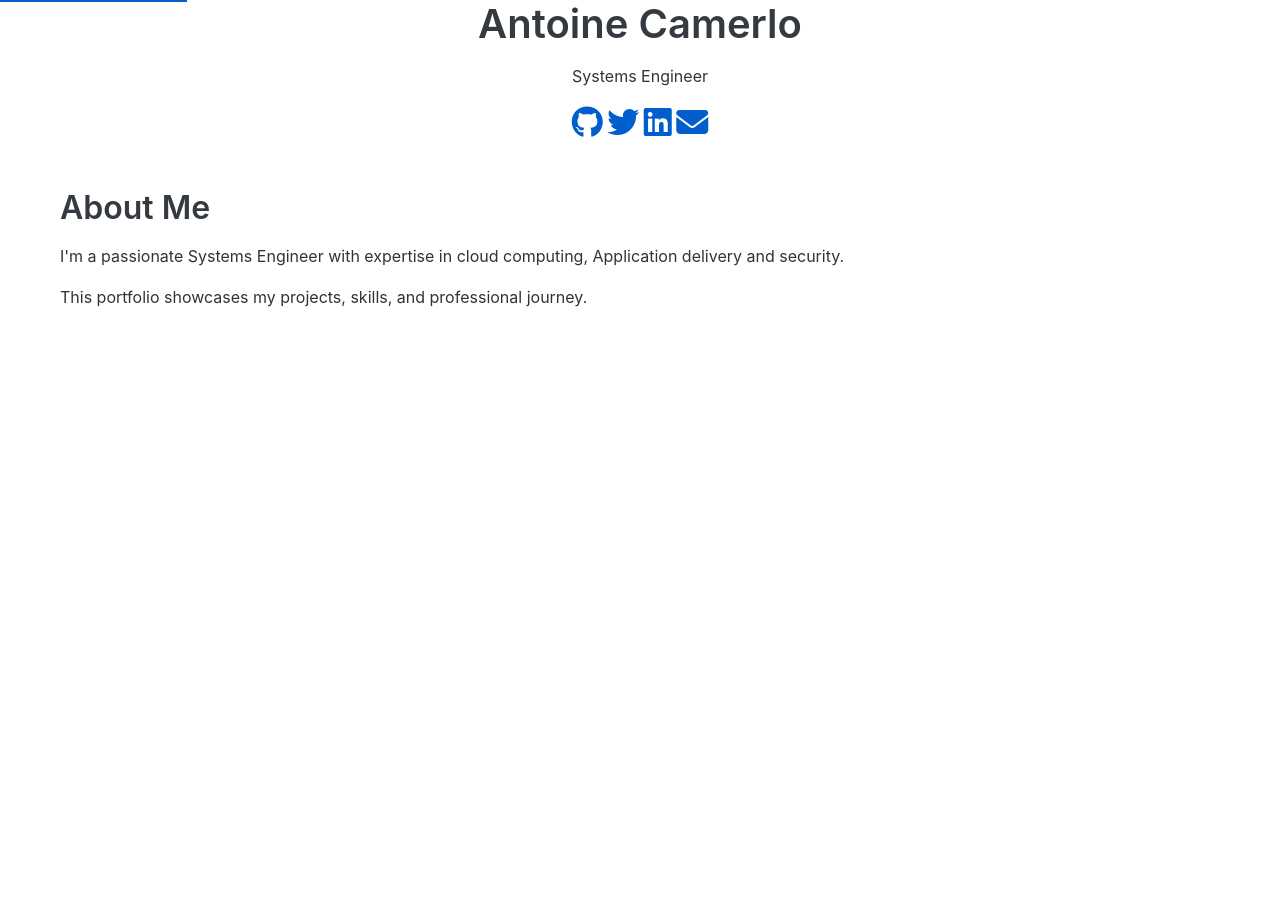
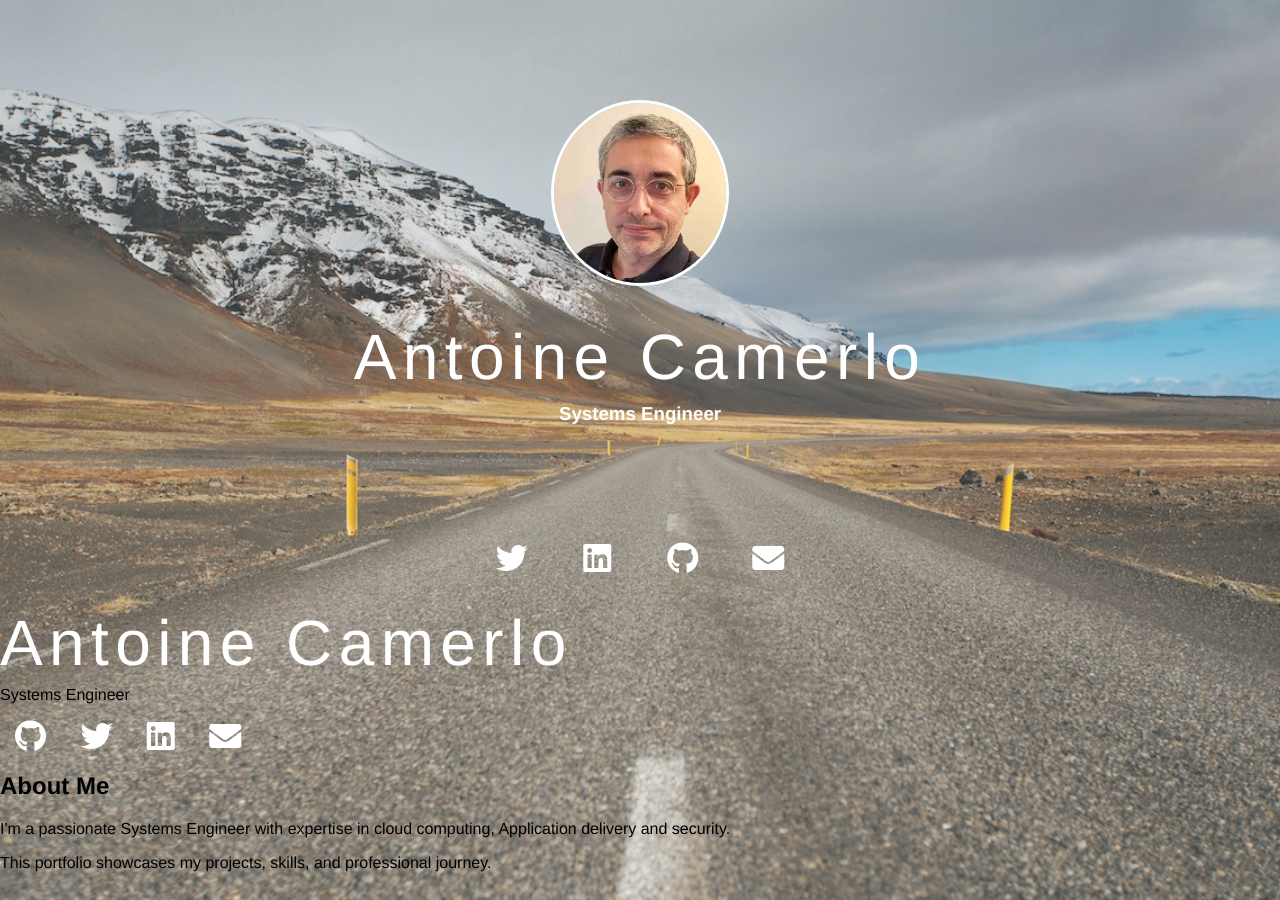
Before and after one commit to aca2328/aca2328.github.io, a Jekyll site: the page built from index.md, in a window 1280 px wide. Built offline with Jekyll 4.4.1, drawn with Linux system fonts in a browser that asks for light colours; nearby versions of some CDN libraries.

Commit message:
local theme

```diff
--- a/Gemfile
+++ b/Gemfile
@@ -2,8 +2,3 @@
 # The following lines are needed if you want to build the page locally
 source 'https://rubygems.org'
 gem 'github-pages', '~> 232'
-gem 'jekyll-remote-theme'
-
-# Experts only!
-# Edit the following line for local testing with custom versions of the theme
-# gem 'cover-card', path: "../cover-card"
--- a/_config.yml
+++ b/_config.yml
@@ -1,5 +1,6 @@
 # Theme
-remote_theme: epidrome/cover-card@main
+# remote_theme: epidrome/cover-card@main
+# theme: cover-card
 baseurl: /
 
 # Plugins
--- a/_includes/head.html
+++ b/_includes/head.html
@@ -1,62 +1,10 @@
 <meta charset="utf-8">
-<meta name="viewport" content="width=device-width, initial-scale=1.0, maximum-scale=1.0, user-scalable=no">
-<meta name="description" content="{{ page.description | default: site.description }}">
-<meta name="keywords" content="Systems Engineer, DevOps, {{ site.title }}">
-<meta name="author" content="{{ site.title }}">
-
-<!-- OpenGraph / Social Media Meta Tags -->
-<meta property="og:type" content="website">
-<meta property="og:title" content="{{ page.title | default: site.title }}">
-<meta property="og:description" content="{{ page.description | default: site.description }}">
-<meta property="og:image" content="{{ site.url }}{{ site.background | relative_url }}">
-<meta property="og:url" content="{{ page.url | absolute_url }}">
-<meta property="og:site_name" content="{{ site.title }}">
-
-<!-- Twitter Card -->
-<meta name="twitter:card" content="summary_large_image">
-<meta name="twitter:title" content="{{ page.title | default: site.title }}">
-<meta name="twitter:description" content="{{ page.description | default: site.description }}">
-<meta name="twitter:image" content="{{ site.url }}{{ site.background | relative_url }}">
-<meta name="twitter:creator" content="@{{ site.twitter }}">
-
-<!-- Favicon -->
-<link rel="icon" href="{{ site.favicon | relative_url }}" type="image/x-icon">
-
-<!-- Canonical URL -->
-<link rel="canonical" href="{{ page.url | absolute_url }}">
-
-<!-- Preload critical assets -->
-<link rel="preload" href="{{ site.avatar | relative_url }}" as="image">
-<link rel="preload" href="{{ site.background | relative_url }}" as="image">
-
-<!-- Responsive design and performance -->
-<meta http-equiv="X-UA-Compatible" content="IE=edge">
-<meta name="theme-color" content="#005fcc">
-
-<!-- JSON-LD Schema Markup -->
-<script type="application/ld+json">
-{
-  "@context": "https://schema.org",
-  "@type": "Person",
-  "name": "{{ site.title }}",
-  "url": "{{ site.url }}",
-  "image": "{{ site.url }}{{ site.avatar | relative_url }}",
-  "sameAs": [
-    "https://github.com/{{ site.github-user }}",
-    "https://twitter.com/{{ site.twitter }}",
-    "https://linkedin.com/in/{{ site.linkedin }}"
-  ],
-  "jobTitle": "{{ site.description }}",
-  "worksFor": {
-    "@type": "Organization",
-    "name": "Self-employed"
-  }
-}
-</script>
-
-<!-- CSS with media query for responsive loading -->
-<link rel="stylesheet" href="/assets/css/main.css" media="all">
-<link rel="stylesheet" href="/assets/css/accessibility.css" media="all">
-
-<!-- Skip to content link for accessibility -->
-<a class="skip-link" href="#main-content">Skip to main content</a>
+<meta http-equiv="X-UA-Compatible" content="IE=edge" />
+<title>{{ site.title }}</title>
+<meta name="viewport" content="width=device-width, initial-scale=1.0">
+<meta name="description" content="{{ site.description }}">
+<link rel="canonical" href="{{ page.url | replace:'index.html','' | prepend: site.baseurl | prepend: site.url }}">
+{% if site.favicon %}
+<link rel="shortcut icon" href="{{ site.favicon }}" />
+{% endif %}
+<link rel="stylesheet" href="https://use.fontawesome.com/releases/v5.0.12/css/all.css" integrity="sha384-G0fIWCsCzJIMAVNQPfjH08cyYaUtMwjJwqiRKxxE/rx96Uroj1BtIQ6MLJuheaO9" crossorigin="anonymous">
--- /dev/null
+++ b/_includes/header.html
@@ -0,0 +1,12 @@
+<div class="content">
+    {% if site.background %}
+    <img src="{{ site.background }}" id="fullscreen">
+    {% endif %}
+
+    {% if site.avatar %}
+        <img src="{{ site.avatar }}" id="avatar">
+    {% endif %}
+
+    <h1>{{ site.title }}</h1>
+    <h3>{{ site.description }}</h3>
+</div>
--- /dev/null
+++ b/_includes/main.css
@@ -0,0 +1,127 @@
+body {
+    font-family: Helvetica,Arial,sans-serif;
+    background-color: rgba(0, 0, 0, 0);
+    position: absolute;
+    top: 0;
+    bottom: 0;
+    right: 0;
+    left: 0;
+    margin: 0;
+}
+#fullscreen {
+  top: 0;
+  left: 0;
+  min-height: 100%;
+  min-width: 100%;
+  width: auto;
+  height: auto;
+  display: block;
+  position: fixed;
+  z-index: -999;
+  opacity: 0.8;
+}
+#avatar {
+    height: 180px;
+    border-radius: 100%;
+    border: 3px solid white;
+    margin-bottom: 40px;
+}
+h1 {
+    color: white;
+    font-weight: normal;
+    letter-spacing: 0.1em;
+    font-size: 4em;
+    font-family: Helvetica;
+    margin: -10px 0;
+}
+h3 {
+    color: white;
+    padding-bottom: 20px;
+    font-weight: bold;
+}
+.content {
+    padding-top: 100px;
+    padding-bottom: 40px;
+    background-color: rgba(0, 0, 0, 0);
+    text-align: center;
+}
+ul {
+    list-style: none;
+    padding: 0;
+    text-align: center;
+}
+li {
+    border-radius: 100%;
+    border: 2px transparent;
+    color: white;
+    margin: 8px;
+    display: inline-block;
+    list-style: none;
+    width: 65px;
+    height: 65px;
+}
+li:hover {
+    color: white;
+    text-decoration: none;
+    -webkit-transition: 500ms;
+    -moz-transition: 500ms;
+    transition: 500ms;
+    text-decoration: none;
+    background-color: rgba(0, 0, 0, 0.25);
+}
+a {
+    color: white;
+    padding: 15px;
+    text-decoration: none;
+}
+.description {
+    display: none;
+}
+
+@media (max-width: 450px) {
+ul {
+    text-align: center;
+}
+li {
+    border-radius: 0%;
+    border: none;
+    color: white;
+    margin: 8px;
+    display: block;
+    list-style: none;
+    margin: 10px 0px;
+    text-align: center;
+    height: auto;
+    width: auto;
+}
+li:hover {
+    background-color: none;
+    transition: none;
+}
+a {
+    text-align: justify;
+    border: 2px solid white;
+    border-radius: 5px;
+    color: white;
+    padding: 15px;
+    padding-left: 30px;
+    width: 70%;
+}
+a:hover {
+    -webkit-transition: 500ms;
+    -moz-transition: 500ms;
+    transition: 500ms;
+    background-color: rgba(0, 0, 0, 0.5);
+    color: white;
+    text-decoration: none;
+}
+.description {
+    display: inline-block;
+    color: white;
+    font-family: Helvetica;
+    margin-left: 40px;
+}
+.content {
+    padding-top: 60px;
+}
+}
--- /dev/null
+++ b/_includes/social.html
@@ -0,0 +1,107 @@
+<ul>
+    {% if site.facebook %}
+    <li><a class="fab fa-2x fa-facebook-f" href="https://facebook.com/{{ site.facebook }}"><span class="description">Facebook</span></a></li>
+    {% endif %}
+
+    {% if site.twitter %}
+    <li><a class="fab fa-2x fa-twitter" href="https://twitter.com/{{ site.twitter }}"><span class="description">Twitter</span></a></li>
+    {% endif %}
+
+    {% if site.linkedin %}
+    <li><a class="fab fa-2x fa-linkedin" href="https://linkedin.com/in/{{ site.linkedin }}"><span class="description">LinkedIn</span></a></li>
+    {% endif %}
+
+    {% if site.google_plus %}
+    <li><a class="fab fa-2x fa-google-plus" href="https://plus.google.com/+{{ site.google_plus }}"><span class="description">Google +</span></a></li>
+    {% endif %}
+
+    {% if site.vk %}
+    <li><a class="fab fa-2x fa-vk" href="https://vk.com/{{ site.vk }}"><span class="description">ВКонтакте</span></a></li>
+    {% endif %}
+
+    {% if site.weibo %}
+    <li><a class="fab fa-2x fa-weibo" href="https://weibo.com/{{ site.weibo }}"><span class="description">微博</span></a></li>
+    {% endif %}
+
+    {% if site.instagram %}
+    <li><a class="fab fa-2x fa-instagram" href="https://instagram.com/{{ site.instagram }}"><span class="description">Instagram</span></a></li>
+    {% endif %}
+
+    {% if site.flickr %}
+    <li><a class="fab fa-2x fa-flickr" href="https://flickr.com/photos/{{ site.flickr }}"><span class="description">Flickr</span></a></li>
+    {% endif %}
+
+    {% if site.pinterest %}
+    <li><a class="fab fa-2x fa-pinterest" href="https://pinterest.com/{{ site.pinterest }}"><span class="description">Pinterest</span></a></li>
+    {% endif %}
+
+    {% if site.github-user %}
+    <li><a class="fab fa-2x fa-github" href="https://github.com/{{ site.github-user }}"><span class="description">GitHub</span></a></li>
+    {% endif %}
+
+    {% if site.codepen %}
+    <li><a class="fab fa-2x fa-codepen" href="https://codepen.io/{{ site.codepen }}"><span class="description">CodePen</span></a></li>
+    {% endif %}
+
+    {% if site.stack-overflow %}
+    <li><a class="fab fa-2x fa-stack-overflow" href="https://stackoverflow.com/users/{{ site.stack-overflow }}"><span class="description">Stack Overflow</span></a></li>
+    {% endif %}
+
+    {% if site.reddit %}
+    <li><a class="fab fa-2x fa-reddit" href="https://reddit.com/user/{{ site.reddit }}"><span class="description">Reddit</span></a></li>
+    {% endif %}
+
+    {% if site.steam %}
+    <li><a class="fab fa-2x fa-steam" href="http://steamcommunity.com/id/{{ site.steam }}"><span class="description">Steam</span></a></li>
+    {% endif %}
+
+    {% if site.youtube %}
+    <li><a class="fab fa-2x fa-youtube-play" href="https://youtube.com/channel/{{ site.youtube }}"><span class="description">YouTube</span></a></li>
+    {% endif %}
+
+    {% if site.vimeo %}
+    <li><a class="fab fa-2x fa-vimeo" href="https://vimeo.com/{{ site.vimeo }}"><span class="description">Vimeo</span></a></li>
+    {% endif %}
+
+    {% if site.soundcloud %}
+    <li><a class="fab fa-2x fa-soundcloud" href="https://soundcloud.com/{{ site.soundcloud }}"><span class="description">Soundcloud</span></a></li>
+    {% endif %}
+
+    {% if site.lastfm %}
+    <li><a class="fab fa-2x fa-lastfm" href="http://www.last.fm/user/{{ site.lastfm }}"><span class="description">Last.fm</span></a></li>
+    {% endif %}
+
+    {% if site.medium %}
+    <li><a class="fab fa-2x fa-medium" href="https://medium.com/@{{ site.medium }}"><span class="description">Medium</span></a></li>
+    {% endif %}
+
+    {% if site.tumblr %}
+    <li><a class="fab fa-2x fa-tumblr" href="https://{{ site.tumblr }}.tumblr.com/"><span class="description">Tumblr</span></a></li>
+    {% endif %}
+
+    {% if site.blog_url %}
+    <li><a class="fas fa-2x fa-tags" href="{{ site.blog_url }}"><span class="description">Blog</span></a></li>
+    {% endif %}
+
+    {% if site.keybase %}
+    <li><a class="fab fa-2x fa-keybase" href="https://keybase.io/{{ site.keybase }}"><span class="description">Keybase</span></a></li>
+    {% endif %}
+
+    {% if site.email %}
+    <li><a class="fas fa-2x fa-envelope" href="mailto:{{ site.email }}"><span class="description">Email</span></a></li>
+    {% endif %}
+
+    {% if site.messenger %}
+    <li><a class="fab fa-2x fa-facebook-messenger" href="https://m.me/{{ site.messenger }}"><span class="description">Messenger</span></a></li>
+    {% endif %}
+
+    {% if site.telegram %}
+    <li><a class="fab fa-2x fa-telegram" href="https://telegram.me/{{ site.telegram }}"><span class="description">Telegram</span></a></li>
+    {% endif %}
+
+    {% if site.snapchat %}
+    <li><a class="fab fa-2x fa-snapchat" href="https://snapchat.com/add/{{ site.snapchat }}"><span class="description">Snapchat</span></a></li>
+    {% endif %}
+
+    {% include too_social.html %}
+</ul>
--- a/_layouts/default.html
+++ b/_layouts/default.html
@@ -1,16 +1,14 @@
 <!DOCTYPE html>
-<html lang="en" prefix="og: https://ogp.me/ns#">
+<html>
     <head>
         {% include head.html %}
-  <title>{{ page.title | default: site.title }}</title>
+        <style type="text/css">
+          {% include main.css %}
+        </style>
     </head>
     <body>
+          {% include header.html %}
+          {% include social.html %}
           {{ content }}
-
-  <!-- Font Awesome for icons -->
-  <script src="https://kit.fontawesome.com/a076d05399.js" crossorigin="anonymous"></script>
-
-  <!-- Jekyll SEO Tag -->
-  {% seo %}
     </body>
 </html>
```
Also changed, not shown: _includes/too_social.html (added, +9 -0 lines). Lines whose indentation alone changed are shown as unchanged.
